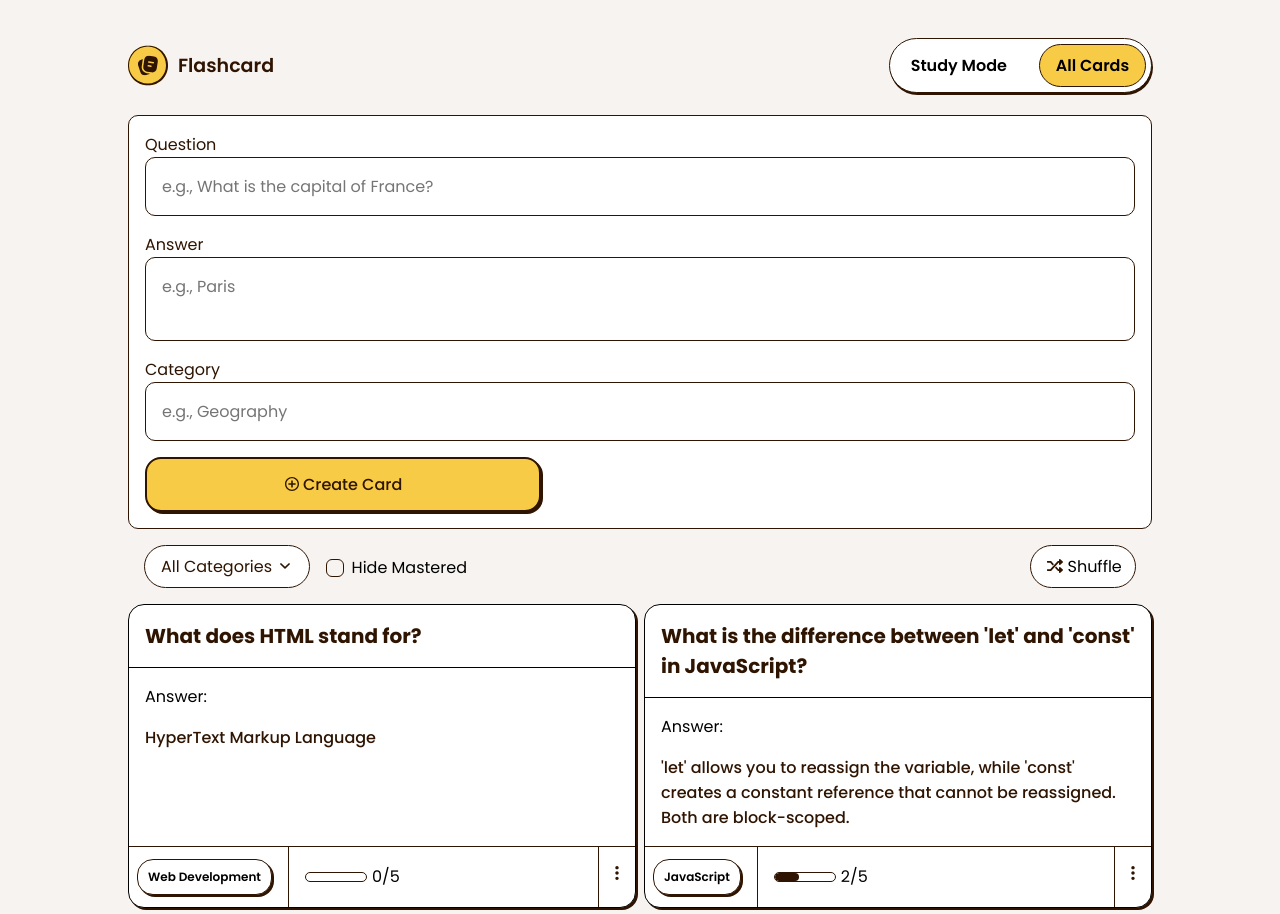
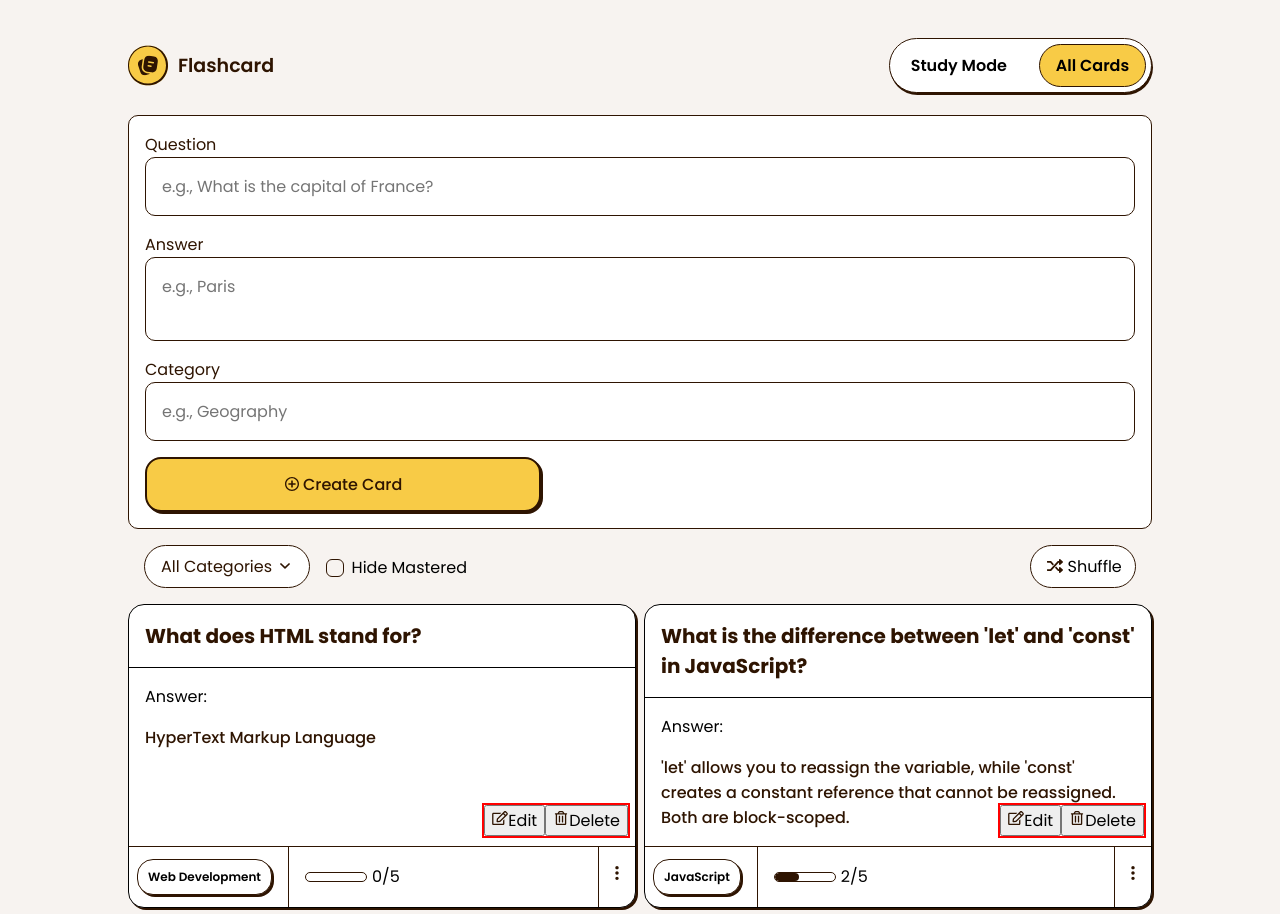
Before and after one commit to bengera/flashcard-app, a React (Vite) app: page / in a window 1280 px wide. Shown: the top 914 px of the page. Built offline with nearby package versions, Linux system fonts and the light colour scheme.

Commit message:
Add edit and delete buttons for flashcard dropdown

```diff
--- a/src/components/allCards.tsx
+++ b/src/components/allCards.tsx
@@ -106,13 +106,22 @@ export function AllCards({
                     <h2 className="flashcard-box__heading">{card.question}</h2>
                     <hr className="solid" />
                     <div className="flashcard-box-inner ">
+                      <div className="flashcard-box-dropdown">
+                        <button className="flashcard-box-btn-edit">
+                          <img src="images/icon-edit.svg" alt="edit button" className="flashcard-box-btn-icon" />
+                          Edit
+                        </button>
+                        <button className="flashcard-box-btn-delete">
+                          <img src="images/icon-delete.svg" alt="delete button" className="flashcard-box-btn-icon" />
+                          Delete</button>
+                      </div>
                       <span>Answer:</span>
                       <p className="flashcard-box__answer-text">{card.answer}</p>
 
                       <div className="flashcard-box__meta-data">
                         <p className="flashcard__tag u-shadow--thick">{card.category}</p>
                         <ProgressBar knownCount={card.knownCount} isMastered={isMastered} variant="minicard" />
-                        <button className="btn-menu"><img src="images/icon-menu.svg" alt="edit card" /></button>
+                        <button className="btn-menu" aria-label="Card actions"><img src="images/icon-menu.svg" alt="edit card" /></button>
                       </div>
                     </div>
                   </article>
--- a/src/css/mini-cards.css
+++ b/src/css/mini-cards.css
@@ -23,6 +23,14 @@
   display: flex;
   flex-direction: column;
   flex: 1;
+  position: relative;
+}
+
+.flashcard-box-dropdown {
+  border: 2px solid red;
+  position: absolute;
+  right: 5px;
+  bottom: 69px;
 }
 
 .flashcard-box-inner span:not(:last-child),
```
Also changed, not shown: 1 other file (tests, documents, lock files or other folders).
